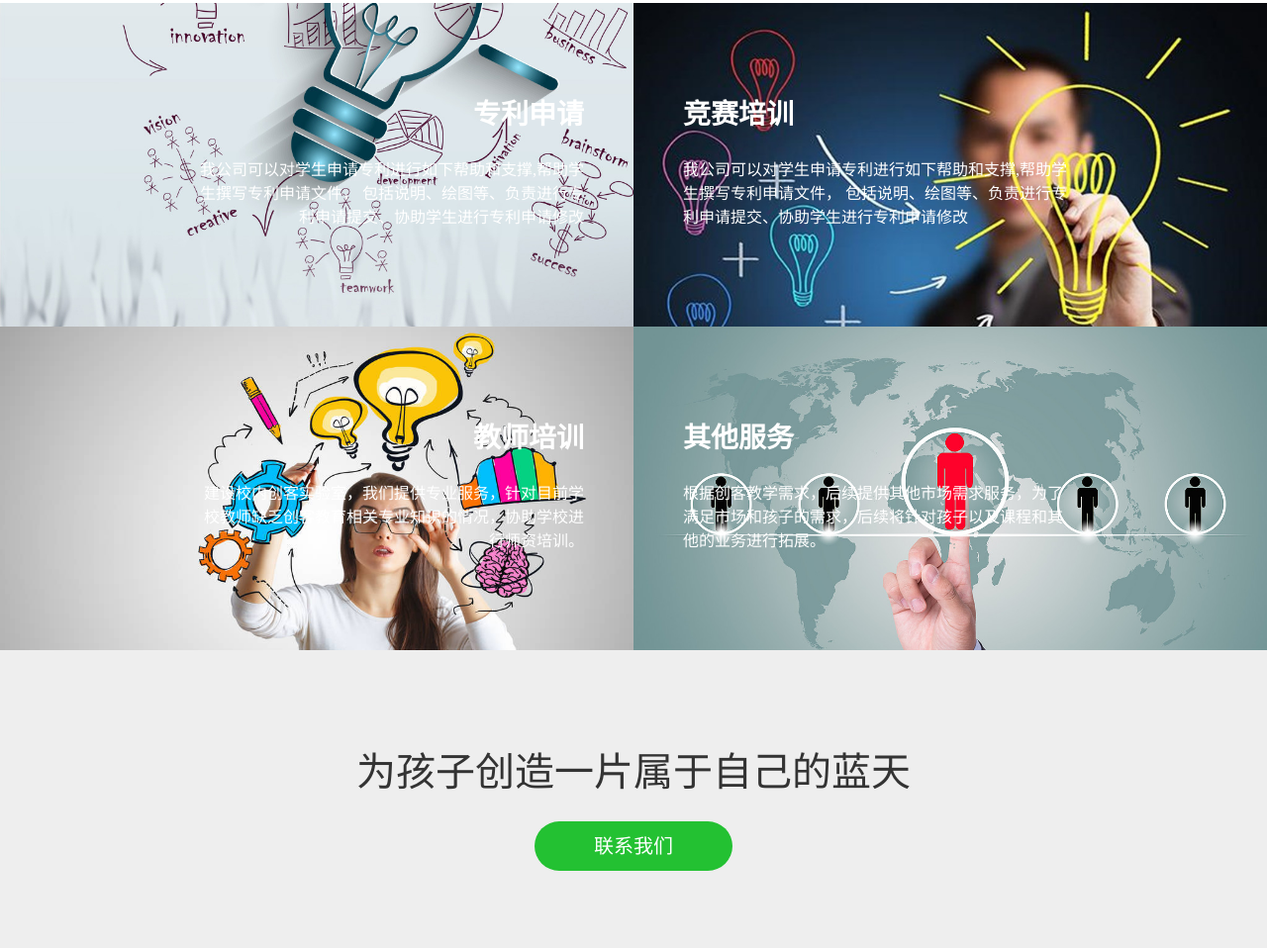
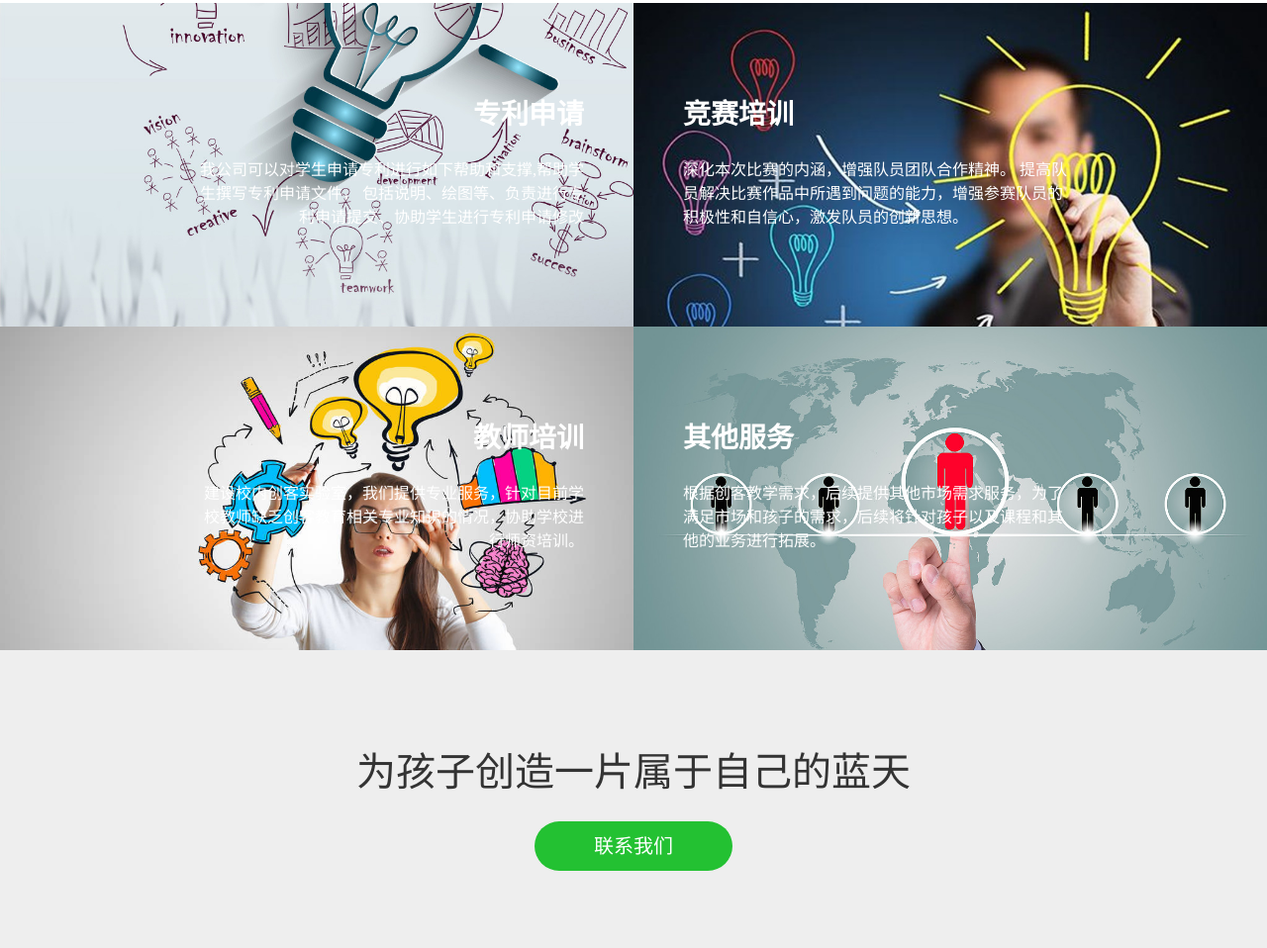
Before and after one commit to tianbian1234/lvjing, a plain HTML site: page service.html in a window 1280 px wide. Shown: the part 979-1937 px from the top of the page at 99% size. Drawn offline with Linux system fonts and the light colour scheme.

Commit message:
服务bug

```diff
--- a/service.html
+++ b/service.html
@@ -121,8 +121,8 @@
             <div class="service-box">
                 <h3>竞赛培训</h3>
                 <p>
-                    我公司可以对学生申请专利进行如下帮助和支撑,帮助学生撰写专利申请文件，
-                    包括说明、绘图等、负责进行专利申请提交、协助学生进行专利申请修改
+                    深化本次比赛的内涵，增强队员团队合作精神。
+                    提高队员解决比赛作品中所遇到问题的能力，增强参赛队员的积极性和自信心，激发队员的创新思想。
                 </p>
             </div>
         </div>
```
